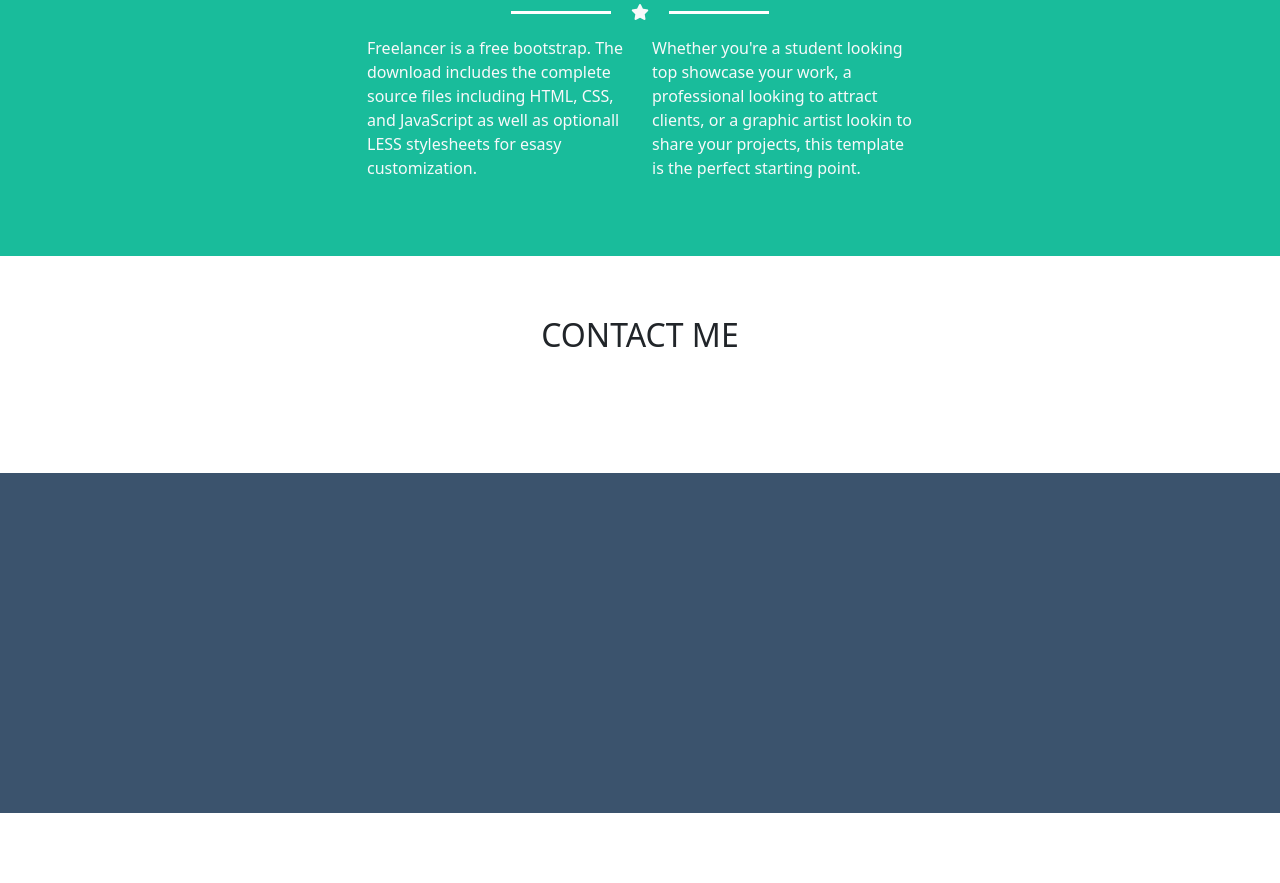
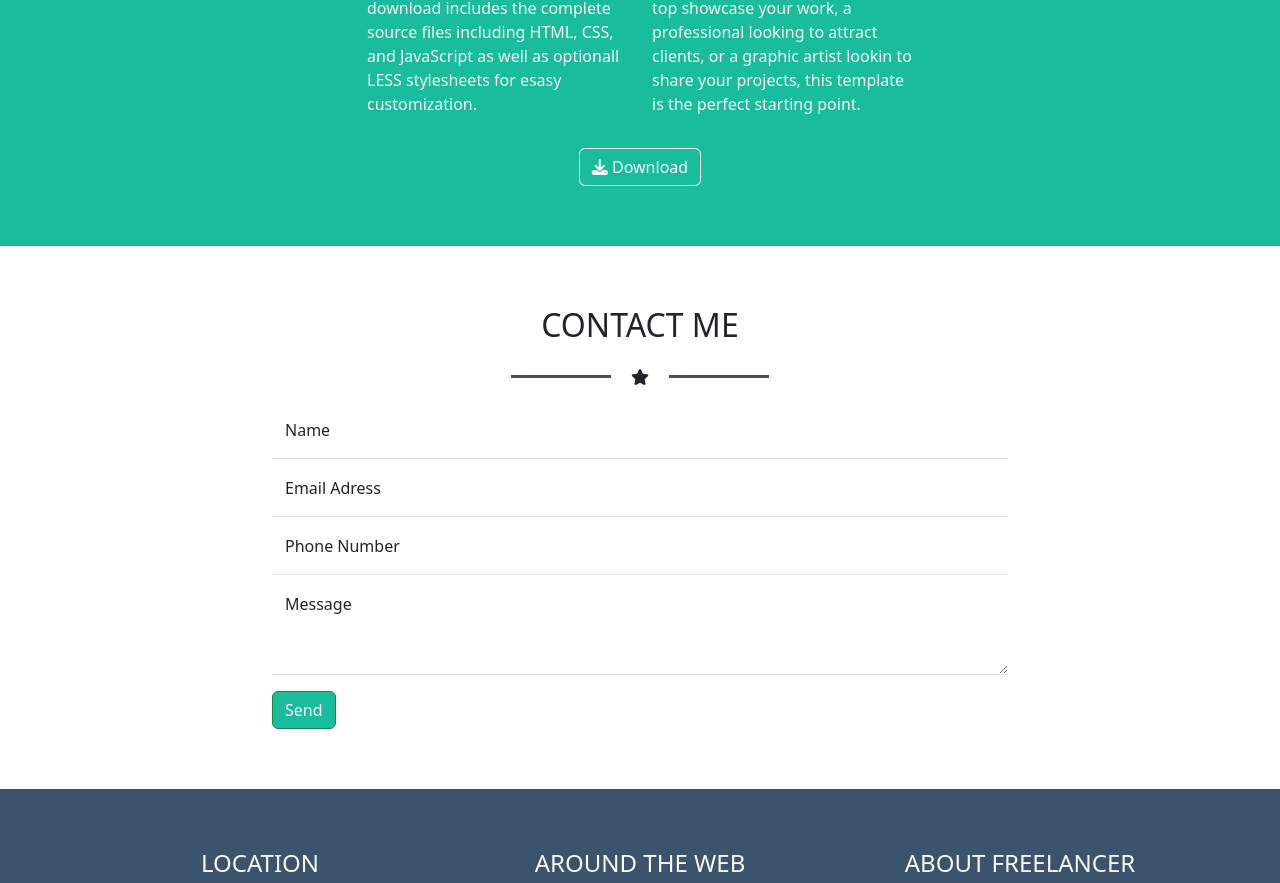
Before and after one commit to IvanoPisaniello/html-css-bootstrap-freelancer, a plain HTML site: page index.html in a window 1280 px wide. Shown: the part 1567-2450 px from the top of the page. Before the commit the page ends 2380 px from the top, so only its background shows below. Drawn offline with nearby package versions, Linux system fonts and the light colour scheme.

Commit message:
finishd exercise

```diff
--- a/index.html
+++ b/index.html
@@ -64,7 +64,7 @@
         <section class="my-5">
             <div class="container">
                 <h3 class="text-center my-2">PORTFOLIO</h3>
-                <div class="py-5 star-container d-flex justify-content-center align-items-center">
+                <div class="py-3 star-container d-flex justify-content-center align-items-center">
                     <div class="line line-dark"></div>
                     <i class="fa-solid fa-star"></i>
                     <div class="line line-dark"></div>
@@ -132,14 +132,45 @@
                         </div>
                     </div>
                 </div>
+                <div class="buttons text-center pt-3">
+                    <button type="button" class="btn btn-outline-primary my-btn"><i class="fa-solid fa-download"></i>
+                        Download</button>
+                </div>
             </div>
         </section>
         <!-- contact -->
         <section>
             <div class="container">
                 <h2 class="text-center">CONTACT ME</h2>
-                <div class="col-12">
-
+                <div class="py-3 star-container d-flex justify-content-center align-items-center">
+                    <div class="line line-dark"></div>
+                    <i class="fa-solid fa-star"></i>
+                    <div class="line line-dark"></div>
+                </div>
+                <div class="row justify-content-center">
+                    <div class="col-8">
+                        <div class="form-floating">
+                            <input type="email" class="form-control my-form-control" id="floatingInput"
+                                placeholder="name@example.com">
+                            <label for="floatingInput">Name</label>
+                        </div>
+                        <div class="form-floating">
+                            <input type="password" class="form-control my-form-control" id="floatingPassword"
+                                placeholder="Password">
+                            <label for="floatingPassword">Email Adress</label>
+                        </div>
+                        <div class="form-floating">
+                            <input type="password" class="form-control my-form-control" id="floatingPassword"
+                                placeholder="Password">
+                            <label for="floatingPassword">Phone Number</label>
+                        </div>
+                        <div class="form-floating">
+                            <textarea class="form-control my-form-control" placeholder="Leave a comment here"
+                                id="floatingTextarea2" style="height: 100px"></textarea>
+                            <label for="floatingTextarea2">Message</label>
+                        </div>
+                        <button type="button" class="btn btn-success my-btn-green mt-3">Send</button>
+                    </div>
                 </div>
             </div>
         </section>
@@ -148,19 +179,40 @@
             <section class="bg-grey">
                 <div class="container">
                     <div class="row">
-                        <div class="col-12 col-md-4"></div>
-                        <div class="col-12 col-md-4"></div>
-                        <div class="col-12 col-md-4"></div>
+                        <div class="col-12 col-md-4 text-center text-light">
+                            <h4>LOCATION</h4>
+                            <P>2215 John Daniel Drive Clarck, MO 54243</P>
+                        </div>
+                        <div class="col-12 col-md-4 text-center text-light">
+                            <h4>AROUND THE WEB</h4>
+                            <ul class="d-flex list-unstyled gap-3 justify-content-center">
+                                <li><button type="button" class="btn btn-outline-light rounded-5"><i
+                                            class="fa-brands fa-facebook-f"></i></button></li>
+                                <li><button type="button" class="btn btn-outline-light rounded-5 px-2"><i
+                                            class="fa-brands fa-google-plus-g"></i></button></li>
+                                <li><button type="button" class="btn btn-outline-light rounded-5"><i
+                                            class="fa-brands fa-twitter"></i></button></li>
+                                <li><button type="button" class="btn btn-outline-light rounded-5"><i
+                                            class="fa-brands fa-linkedin-in"></i></button></li>
+                            </ul>
+                        </div>
+                        <div class="col-12 col-md-4 text-center text-light">
+                            <h4>ABOUT FREELANCER</h4>
+                            <p>Freelance is a free to use, open source Bootstrap theme created by <a href="#">Start
+                                    Bootstrap</a></p>
+                        </div>
                     </div>
                 </div>
             </section>
-            <section class="bg-grey">
-                <div class="container">
+            <div class="bg-dark ">
+                <div class="container py-3">
                     <div class="row">
-                        <div class="col-12"></div>
+                        <div class="col-12">
+                            <p class="text-center text-light fs-6 ">Copyright &#169; your website 2019</p>
+                        </div>
                     </div>
                 </div>
-            </section>
+            </div>
         </footer>
     </main>
 </body>
--- a/style.css
+++ b/style.css
@@ -1,17 +1,3 @@
-[class*="col-"] {
-    /* border: 1px solid red; */
-    min-height: 50px;
-}
-
-.col {
-    border: 1px solid blue;
-    min-height: 50px;
-}
-
-:root {}
-
-
-
 section {
     padding: 60px 0;
 }
@@ -24,8 +10,8 @@ section {
     background-color: rgb(59, 83, 109);
 }
 
-.box {
-    /* min-height: 100%; */
+.bg-dark {
+    background-color: #2C3E4F;
 }
 
 .avatar {
@@ -42,3 +28,41 @@ section {
 .line-dark {
     background-color: rgb(59, 83, 109);
 }
+
+.my-form-control {
+    border-top: 0;
+    border-left: 0;
+    border-right: 0;
+    border-radius: 0;
+}
+
+.my-form-control:hover {
+    box-shadow: none;
+}
+
+.my-btn {
+    --bs-btn-color: #fff;
+    --bs-btn-border-color: #fff;
+    --bs-btn-hover-color: #fff;
+    --bs-btn-hover-bg: rgb(59, 83, 109);
+    --bs-btn-hover-border-color: #fff;
+    --bs-btn-focus-shadow-rgb: 13, 110, 253;
+    --bs-btn-active-color: rgb(59, 83, 109);
+    --bs-btn-active-bg: #fff;
+    --bs-btn-active-border-color: #0d6efd;
+    --bs-btn-active-shadow: inset 0 3px 5px rgba(0, 0, 0, 0.125);
+    --bs-btn-disabled-color: #0d6efd;
+    --bs-btn-disabled-bg: transparent;
+    --bs-btn-disabled-border-color: #0d6efd;
+    --bs-gradient: none;
+}
+
+
+.my-btn-green {
+    background-color: rgb(25, 188, 155);
+}
+
+footer a {
+    color: rgb(25, 188, 155);
+
+}
```
